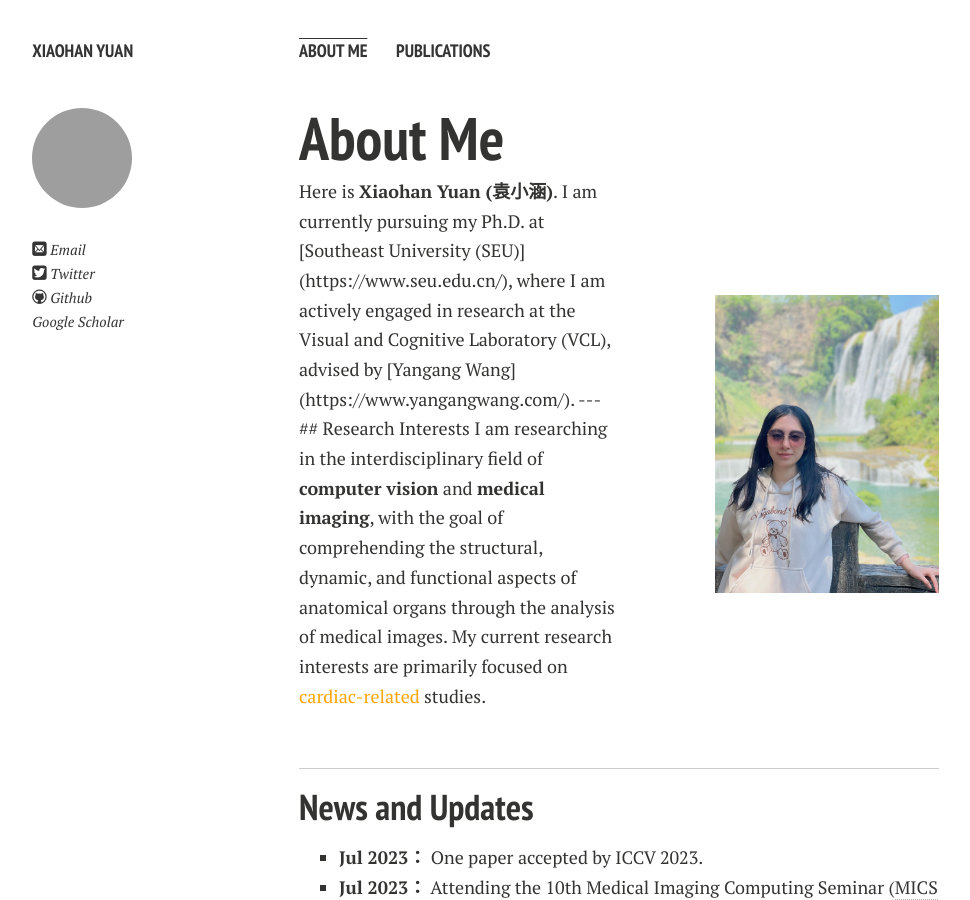
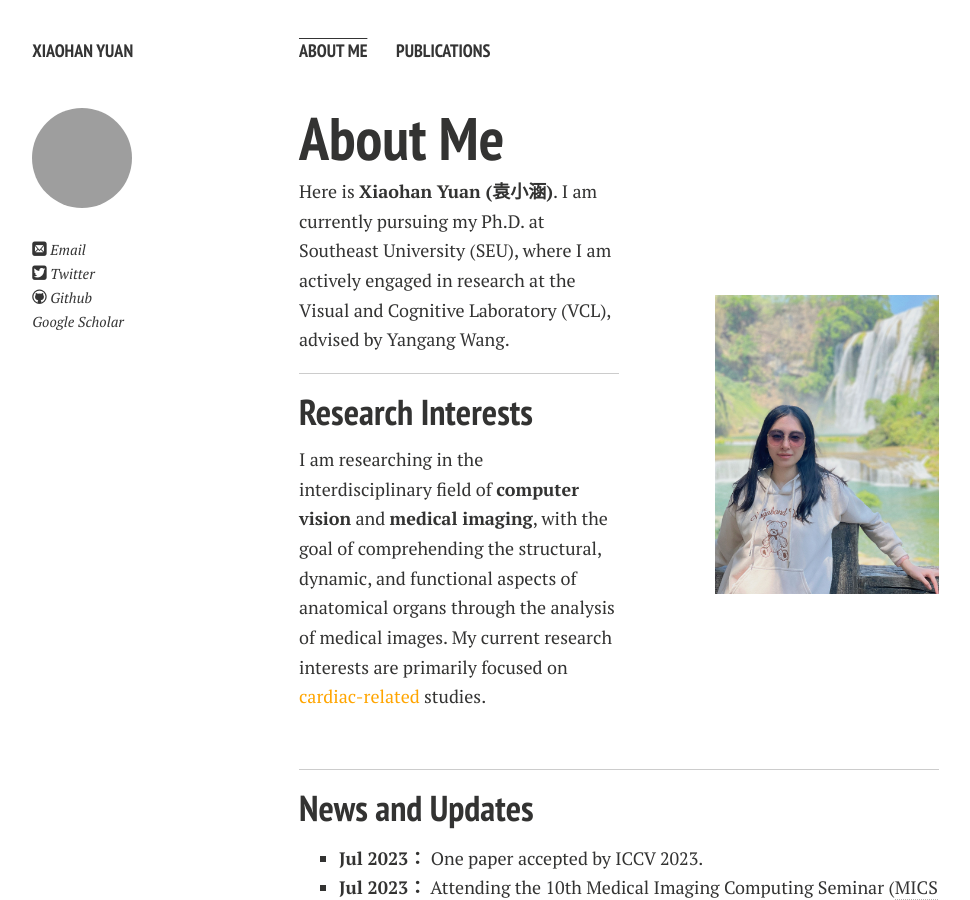
Before and after one commit to yuan-xiaohan/yuan-xiaohan.github.io, a Jekyll site: the page built from index.md, in a window 1280 px wide and 900 px high. Shown: the whole window, without its empty margins (21-991 px from the left). Built offline with Jekyll 4.4.1, drawn with Linux system fonts in a browser that asks for light colours; nearby versions of some CDN libraries; comment, search, counter and statistics services are not loaded; a style sheet for code colours, icons or effects is not loaded; our own code applies the rules of GitHub Pages for plain Markdown files.

Commit message:
update index

```diff
--- a/index.md
+++ b/index.md
@@ -9,11 +9,11 @@ layout: page
 
 Here is <strong>Xiaohan Yuan (袁小涵)</strong>.
 
-I am currently pursuing my Ph.D. at [Southeast University (SEU)](https://www.seu.edu.cn/), where I am actively engaged in research at the Visual and Cognitive Laboratory (VCL), advised by [Yangang Wang](https://www.yangangwang.com/).
+I am currently pursuing my Ph.D. at <a href="https://www.seu.edu.cn/" target="_blank">Southeast University (SEU)</a>, where I am actively engaged in research at the Visual and Cognitive Laboratory (VCL), advised by <a href="https://www.yangangwang.com/" target="_blank">Yangang Wang</a>.
 
-  ---
+  <hr>
 
-  ## Research Interests
+  <h2>Research Interests</h2>
   I am researching in the interdisciplinary field of <strong>computer vision</strong> and <strong>medical imaging</strong>, with the goal of comprehending the structural, dynamic, and functional aspects of anatomical organs through the analysis of medical images. My current research interests are primarily focused on <font color="orange">cardiac-related</font> studies.
   </div>
   <div style="flex: 1; text-align: right;">
```
Also changed, not shown: publications.md (+3 -3 lines).
